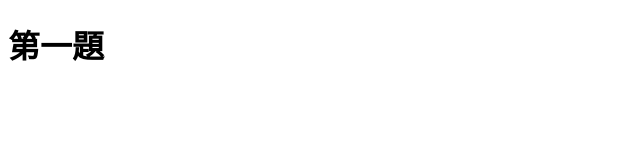
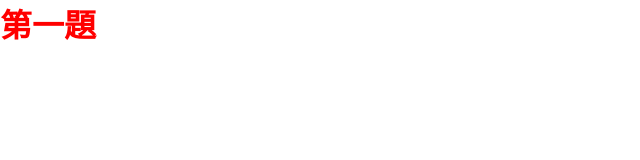
Before and after one commit to Jao0220/project, a plain HTML site: page index.html in a window 1280 px wide. Shown: the whole page, without its empty margins (0-640 px from the left). Drawn offline with Linux system fonts and the light colour scheme.

Commit message:
修改CSS

```diff
--- a/styles/style.scss
+++ b/styles/style.scss
@@ -0,0 +1,9 @@
+*{
+    padding: 0;
+    margin: 0;
+
+}
+
+h1{
+    color: red;
+}
```
Also changed, not shown: styles/style.css, 1 other file.
